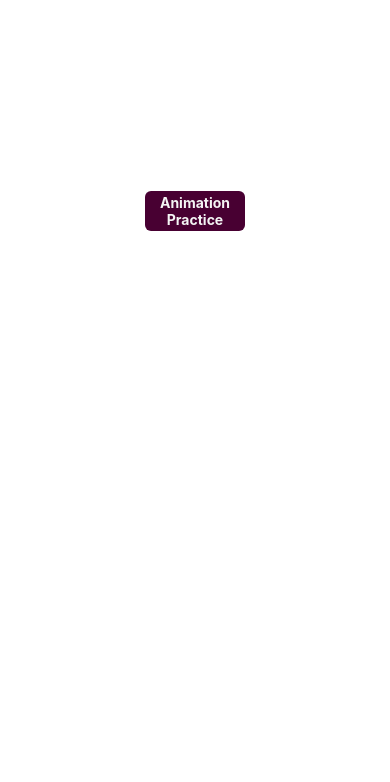
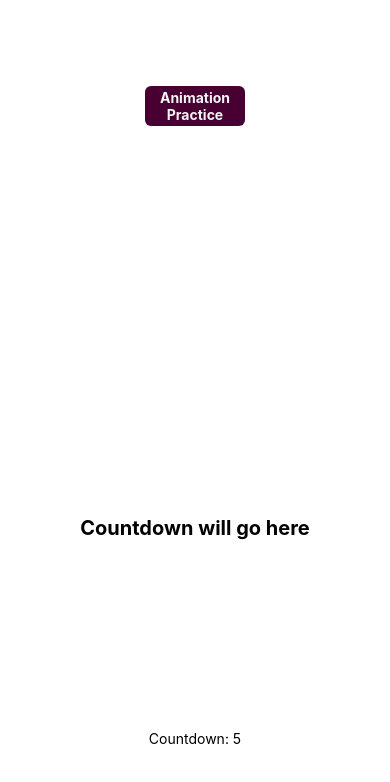
Before and after one commit to TiaLow/react-native-practice, a React Native app: screen / in a window 390 px wide. Shown: the top 782 px of the page. Built offline with nearby package versions, Linux system fonts and the light colour scheme.

Commit message:
Playing around with a countdown timer, working as a separate component with time in state and decrementing via setInterval

```diff
--- a/App.js
+++ b/App.js
@@ -1,6 +1,8 @@
 import { StatusBar } from 'expo-status-bar';
 import React from 'react';
 import { StyleSheet, Text, View, Image, TouchableOpacity, Animated } from 'react-native';
+
+import Timer from './Timer.js';
 
 export default function App() {
 
@@ -21,10 +23,6 @@ export default function App() {
 
   return (
     <>
-    {/* <View style={styles.container}>
-      <Text>Making changes here!</Text>
-      <StatusBar style="auto" />
-    </View> */}
 
     <View style={styles.container}>
       <TouchableOpacity style={styles.button} onPress={() => startAnimation()}>
@@ -32,11 +30,9 @@ export default function App() {
       </TouchableOpacity>
     </View>
 
-
     <View style={styles.container}>
 
-
-    <Animated.View
+      <Animated.View
           style={{
             transform: [
               {
@@ -60,9 +56,30 @@ export default function App() {
         source={require('./assets/images/like.png')}
         style={styles.image}/>
 
-        </Animated.View>
+      </Animated.View>
 
-      </View>
+    </View>
+
+
+    <View style={styles.container}>
+
+      <Text style={styles.text}>Countdown will go here</Text>
+
+    </View>
+
+    <View style={styles.container}>
+
+      <Timer/>
+
+    </View>
+
+
+
+
+
+
+
+
 
     </>
   );
--- /dev/null
+++ b/Timer.js
@@ -0,0 +1,43 @@
+import React, { useState, useEffect } from 'react';
+
+import { Text } from 'react-native';
+
+// RESOURCE: https://medium.com/better-programming/building-a-simple-countdown-timer-with-react-4ca32763dda7
+
+const Timer = () => {
+
+  const [ seconds, setSeconds ] = useState(10);
+
+  useEffect(() => {
+
+    const myInterval = setInterval(() => {
+
+      setSeconds((seconds) => seconds -1);
+
+    }, 1000)
+
+    if( seconds === 0 ){
+      clearInterval(myInterval);
+
+      // logic to go to next question
+    }
+
+    return() => {
+      clearInterval(myInterval);
+    }
+
+  })
+
+
+
+  return (
+
+      <Text>Countdown: {seconds}</Text>
+
+  );
+}
+
+
+
+
+export default Timer;
```
